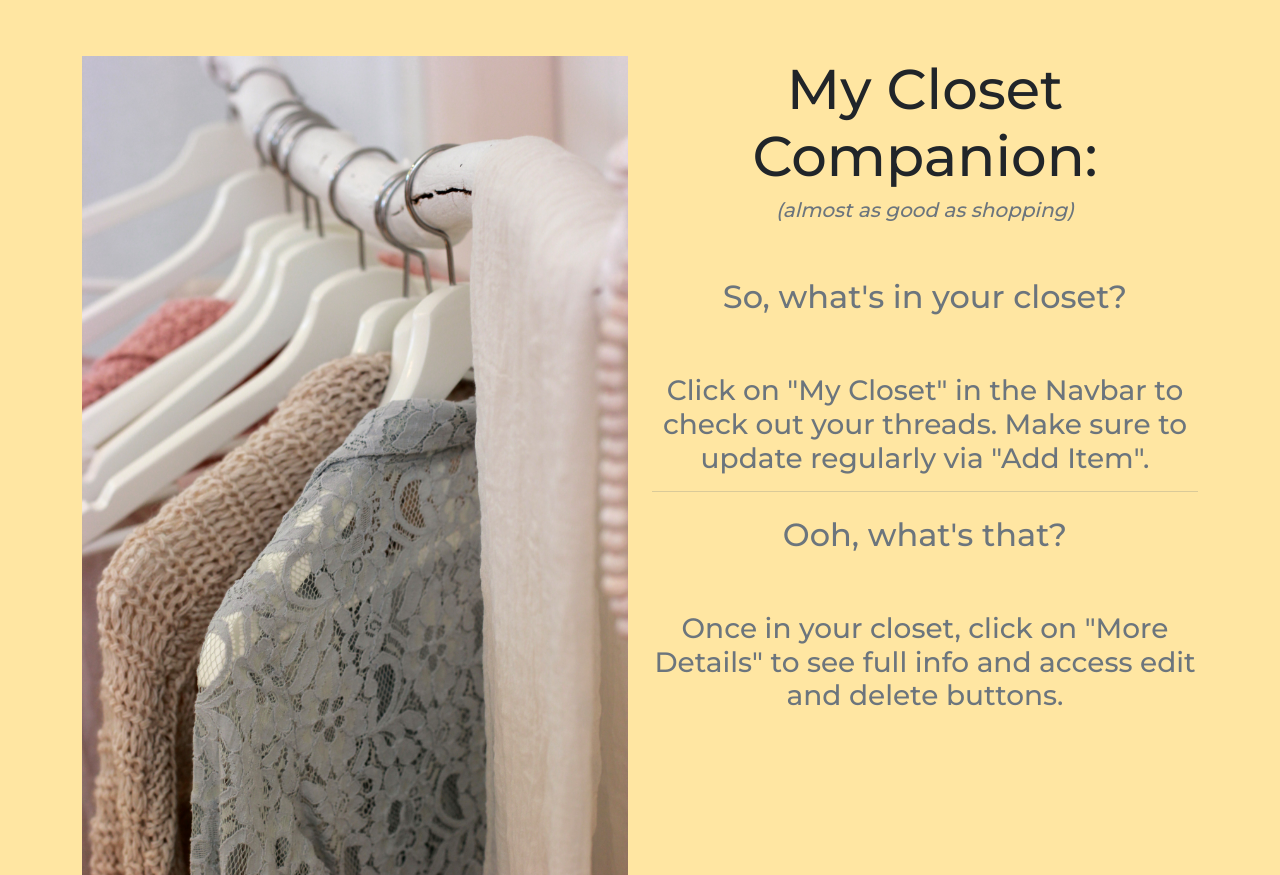
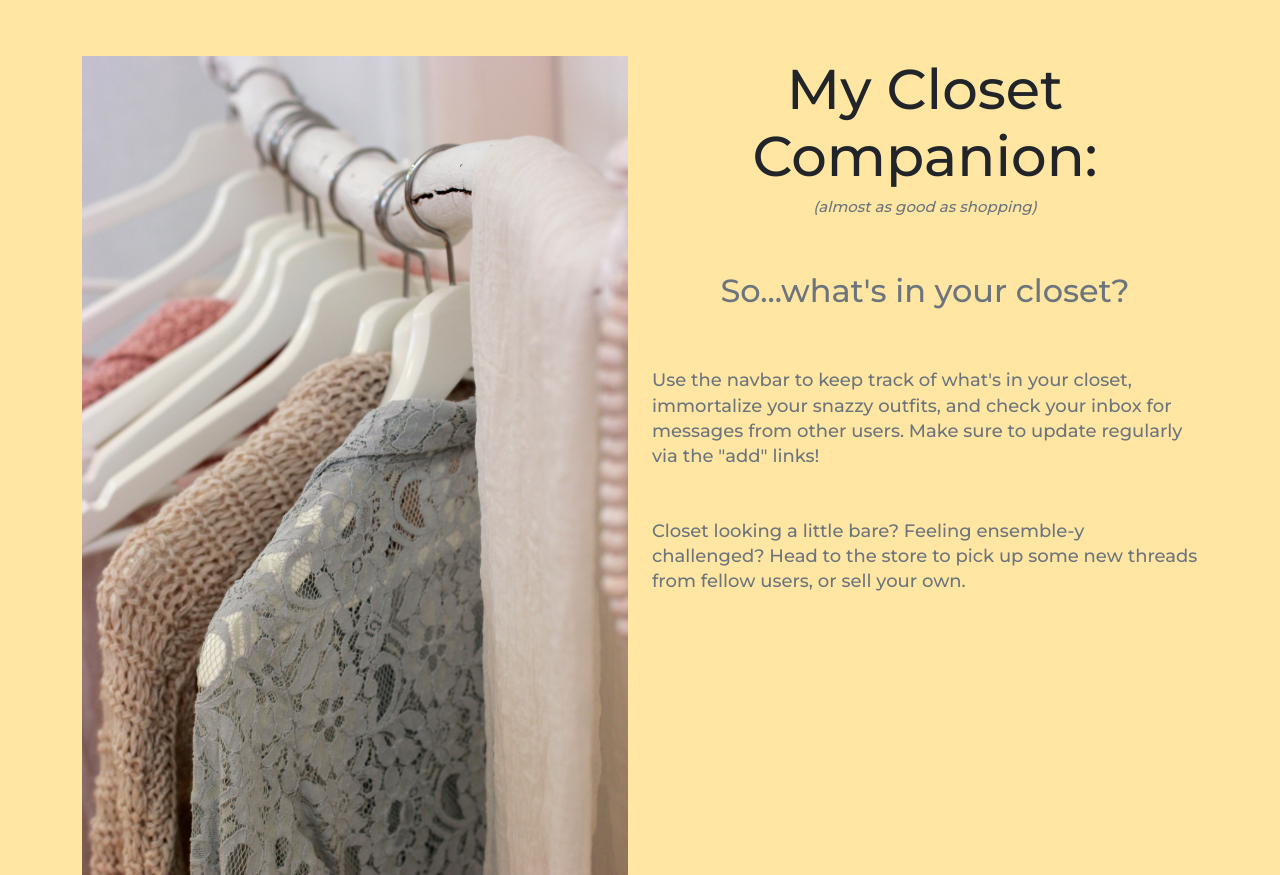
Before and after one commit to davemolk/closet-companion, a Django app: page / in a window 1280 px wide. Shown: the part 136-1011 px from the top of the page. Run offline with Django 3.2, Linux system fonts and the light colour scheme; parts of the project's set-up code (start-up, migrations or seed data) failed here and were passed over.

Commit message:
index page styled

```diff
--- a/static/css/wardrobe.css
+++ b/static/css/wardrobe.css
@@ -28,7 +28,18 @@ body{
   margin: 0 auto;
 }
 
+/*=======================
+  Index
+========================*/
+.index-sub{
+  font-size: 15px;
+}
 
+.index-description{
+  font-size: 18px;
+  line-height: 140%;
+  text-align: left;
+}
 
 
 /*=======================
--- a/templates/index.html
+++ b/templates/index.html
@@ -13,18 +13,18 @@
                     <div class="display-4">My Closet Companion:</div>
                 </h3>
                 <h5>
-                    <div class="fst-italic fw-lighter text-muted">(almost as good as shopping)</div>
+                    <div class="fst-italic fw-lighter text-muted index-sub">(almost as good as shopping)</div>
                 </h5>
                 <br>
                 <h3>
                     <div class="fw-light text-muted">
-                        <div class="my-4"><h2>So, what's in your closet?</h2></div>
+                        <div class="my-4 index-large"><h2>So...what's in your closet?</h2></div>
                         <br>
-                        <div>Click on "My Closet" in the Navbar to check out your threads. Make sure to update regularly via "Add Item".</div>
-                        <hr>
-                        <div class="my-4"><h2>Ooh, what's that?</h2></div>
+
+                        <p class="fw-lighter text-muted index-description">Use the navbar to keep track of what's in your closet, immortalize your snazzy outfits, and check your inbox for messages from other users. Make sure to update regularly via the "add" links!</p>
                         <br>
-                        <div>Once in your closet, click on "More Details" to see full info and access edit and delete buttons.</div>
+                        <p class="fw-lighter text-muted index-description">Closet looking a little bare? Feeling ensemble-y challenged? Head to the store to pick up some new threads from fellow users, or sell your own.</p>
+
                     </div>
                 </h3>
             </div>
```
